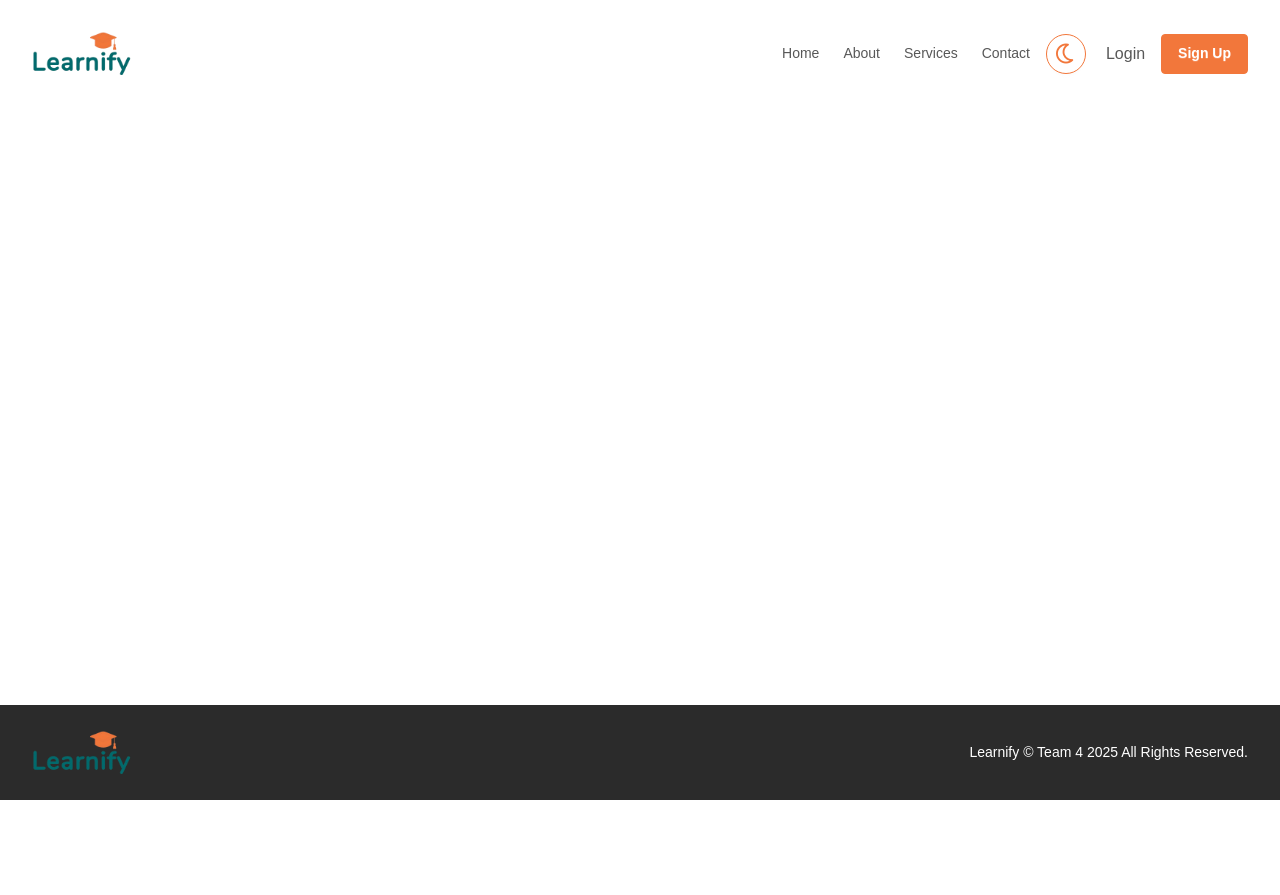
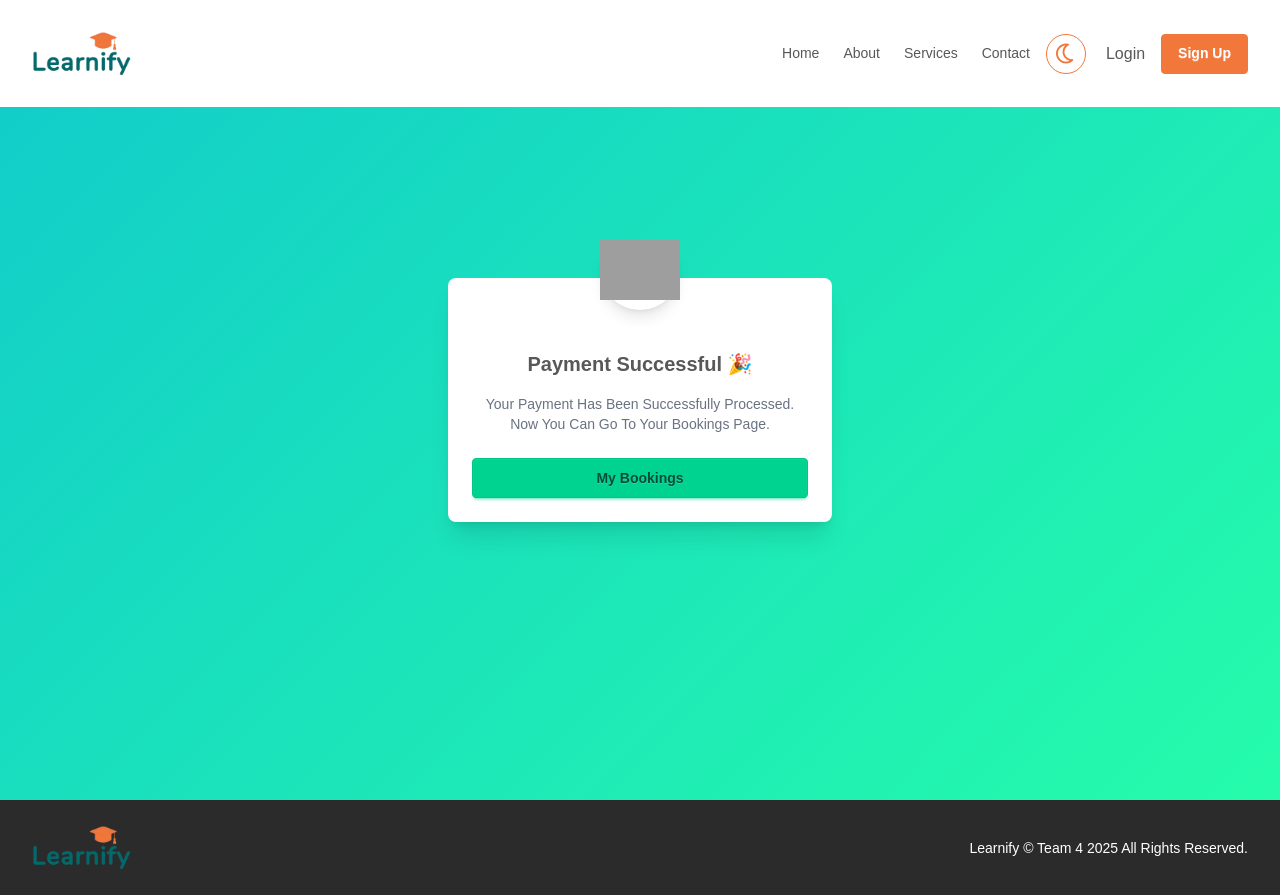
Before and after one commit to Saraelftah/learnify, a React (Vite) app: page /successfulPayment in a window 1280 px wide. Before the commit the page ends 800 px from the top, so only its background shows below. Built offline with nearby package versions, Linux system fonts and the light colour scheme; no server answers; the database is empty; grey boxes are pictures that could not be loaded; a web font is replaced by a local one.

Commit message:
Add MyBookings and SuccessfulPayment components with styles
- Created MyBookings component with basic structure.
- Implemented SuccessfulPayment component with animations and navigation to MyBookings.
- Added custom CSS for SuccessfulPayment background gradient.

```diff
--- /dev/null
+++ b/src/pages/MyBookings/MyBookings.jsx
@@ -0,0 +1,9 @@
+import React from 'react'
+
+function MyBookings() {
+  return (
+    <div className='mt-50'>MyBookings</div>
+  )
+}
+
+export default MyBookings
--- a/src/pages/Payment/Payment.jsx
+++ b/src/pages/Payment/Payment.jsx
@@ -2,9 +2,8 @@ import { useState } from "react";
 import { useDispatch, useSelector } from "react-redux";
 import { useForm } from "react-hook-form";
 import { useParams } from "react-router-dom";
-import { useEffect } from "react";
-import toast from "react-hot-toast";
 import RatingStars from "../../components/RatingStars/RatingStars";
+import SuccessfulPayment from "./SuccessfulPayment/SuccessfulPayment";
 const steps = ["Book", "Your Details", "Payment"];
 
 function Payment() {
@@ -24,11 +23,7 @@ function Payment() {
   const handleNext = () => setActiveStep((prev) => prev + 1);
   const handleBack = () => setActiveStep((prev) => prev - 1);
   const sessionType = watch("sessionType");
-  useEffect(() => {
-    if (activeStep === steps.length) {
-      toast.success(" You've completed payment successfully!");
-    }
-  }, [activeStep, steps.length]);
+
   const handleFinish = (data) => {
     console.log("Form submitted:", data);
     setActiveStep(steps.length);
@@ -49,11 +44,7 @@ function Payment() {
       </ul>
 
       {activeStep === steps.length ? (
-        <div className="text-center mt-20">
-          <div className="text-center">
-            <span>summary ! </span>
-          </div>
-        </div>
+        <SuccessfulPayment />
       ) : (
         <form onSubmit={handleSubmit(handleFinish)}>
           {/* Step 1: Book */}
--- /dev/null
+++ b/src/pages/Payment/SuccessfulPayment/SuccessfulPayment.jsx
@@ -0,0 +1,46 @@
+import React from 'react'
+import { motion } from "framer-motion";
+import styles from "./SuccessfulPayment.module.css";
+import { NavLink } from 'react-router-dom';
+function SuccessfulPayment() {
+  return (
+    <div className={`flex items-center justify-center min-h-screen ${styles.bgCustom}`}>
+      <motion.div
+        initial={{ opacity: 0, scale: 0.8 }}
+        animate={{ opacity: 1, scale: 1 }}
+        transition={{ duration: 0.4, ease: "easeOut" }}
+        className="card w-96 bg-base-100 shadow-xl text-center relative"
+      >
+        {/* Success Icon */}
+        <motion.div
+          initial={{ scale: 0 }}
+          animate={{ scale: 1 }}
+          transition={{ delay: 0.3, type: "spring", stiffness: 200 }}
+          className="flex justify-center -mt-12"
+        >
+          <div className=" w-20 h-20 rounded-full flex items-center justify-center shadow-lg">
+            <img src="../../assets/images/check.png" alt="" />
+          </div>
+        </motion.div>
+
+        {/* Card Body */}
+        <div className="card-body mt-4">
+          <h2 className="text-xl font-bold">Payment Successful 🎉</h2>
+          <p className="text-gray-500 text-sm mt-2">
+            Your payment has been successfully processed. Now you can go to your
+            bookings page.
+          </p>
+
+          <div className="mt-4">
+            <NavLink to='/myBookings' >
+            <button className="btn btn-success w-full">My Bookings</button>
+            </NavLink>
+          </div>
+        </div>
+      </motion.div>
+    </div>
+  );
+}
+
+
+export default SuccessfulPayment
--- /dev/null
+++ b/src/pages/Payment/SuccessfulPayment/SuccessfulPayment.module.css
@@ -0,0 +1,5 @@
+@reference "tailwindcss";
+.bgCustom {
+  background: linear-gradient(135deg, #11cbcb, #25fcaa);
+  min-height: 100vh;
+}
--- a/src/routes/AppRoutes.jsx
+++ b/src/routes/AppRoutes.jsx
@@ -9,7 +9,6 @@ import Unauthorized from "../pages/Unauthorized/Unauthorized";
 import TeacherPending from "../pages/TeacherPending/TeacherPending";
 
 
-
 const Home = lazy(() => import("../pages/Home/Home"));
 const Login = lazy(() => import("../pages/Login/Login"));
 const Register = lazy(() => import("../pages/Register/Register"));
@@ -17,6 +16,8 @@ const StudentProfile = lazy(() => import("../pages/StudentProfile/StudentProfile
 const TeacherProfile = lazy(() => import("../pages/TeacherProfile/TeacherProfile"));
 const Payment = lazy(() => import("../pages/Payment/Payment"));
 const ChooseTeacher = lazy(() => import("../pages/ChooseTeacher/ChooseTeacher"));
+const SuccessfulPayment = lazy(() => import("../pages/Payment/SuccessfulPayment/SuccessfulPayment"));
+const MyBookings = lazy(() => import("../pages/MyBookings/MyBookings"));
 const Search = lazy(() => import("../pages/SearchPage/SearchPage"));
 const Notfound = lazy(() => import("../pages/Notfound/Notfound"));
 
@@ -34,6 +35,8 @@ function AppRoutes() {
         { path: "search", element: <Search /> },
         { path: "payment/:id", element: <Payment /> },
         {path: "payment", element: <ChooseTeacher />},
+        {path: "successfulPayment", element: <SuccessfulPayment />},
+        {path: "myBookings", element: <MyBookings />},
         { path: "student/:id", element: <StudentProfile /> },
         { path: "tutor/:id", element: <TeacherProfile /> },
         { path: "admin", element:
```
Also changed, not shown: src/assets/images/check.png (added).
